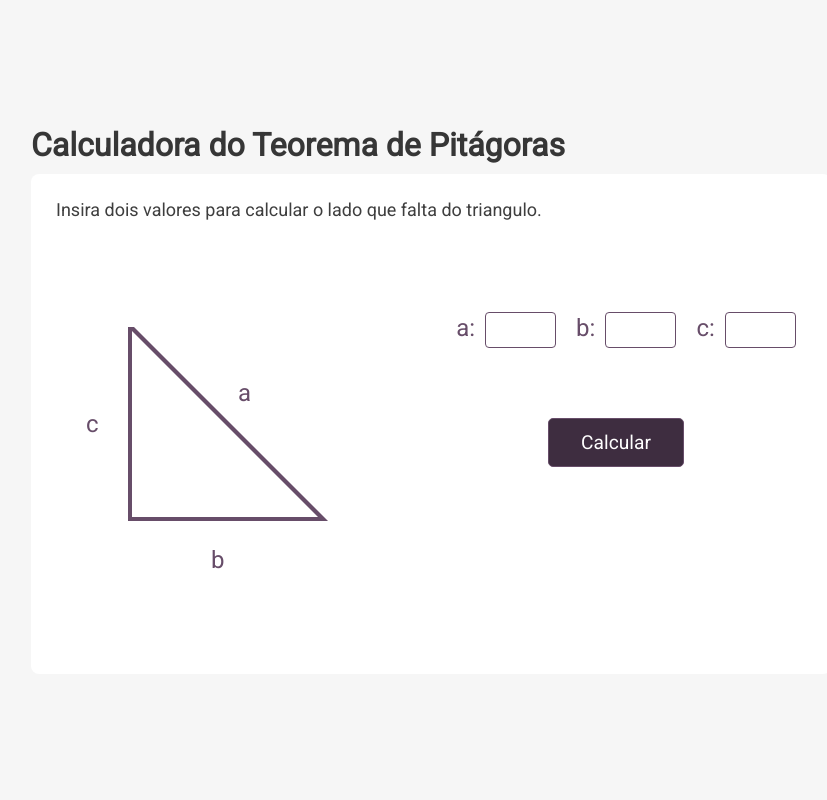
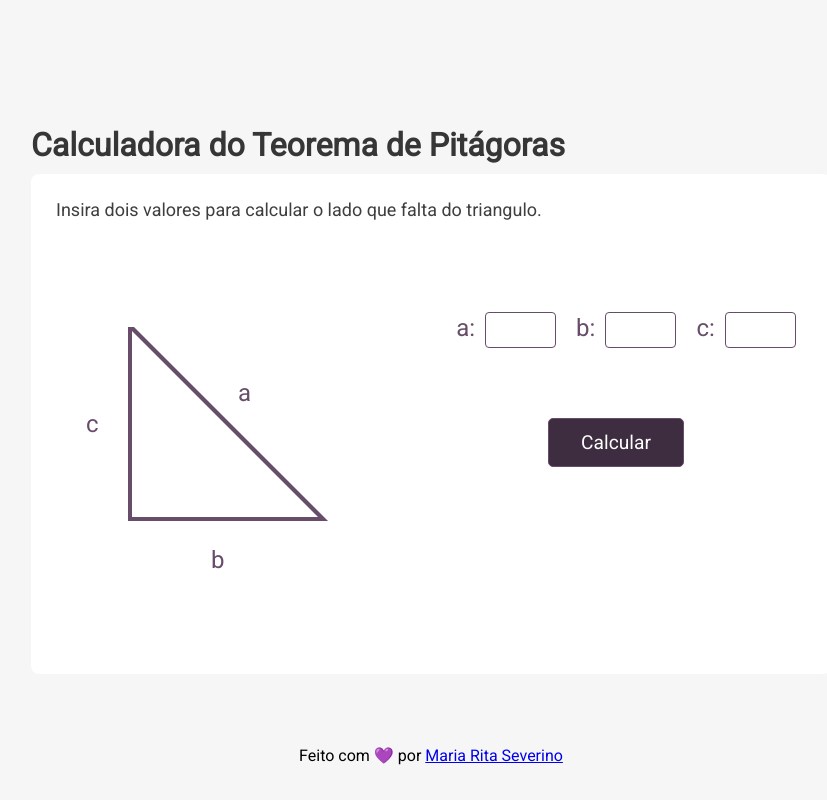
Before and after one commit to mariaseverino/teorema-pitagoras, a React (Vite) app: page / in a window 1280 px wide. Shown: the whole page, without its empty margins (209-1036 px from the left). Built offline with nearby package versions, Linux system fonts and the light colour scheme.

Commit message:
adicionando um footer

```diff
--- a/src/App.css
+++ b/src/App.css
@@ -171,3 +171,8 @@
     font-size: large;
     color: #fa5546;
 }
+
+footer {
+    position: absolute;
+    bottom: 35px;
+}
--- a/src/App.jsx
+++ b/src/App.jsx
@@ -146,6 +146,15 @@
                     </p>
                 </div>
             </div>
+
+            <footer className="footer">
+                <p>
+                    Feito com 💜 por{" "}
+                    <a href="https://github.com/mariaseverino">
+                        Maria Rita Severino
+                    </a>
+                </p>
+            </footer>
         </div>
     );
 }
```
